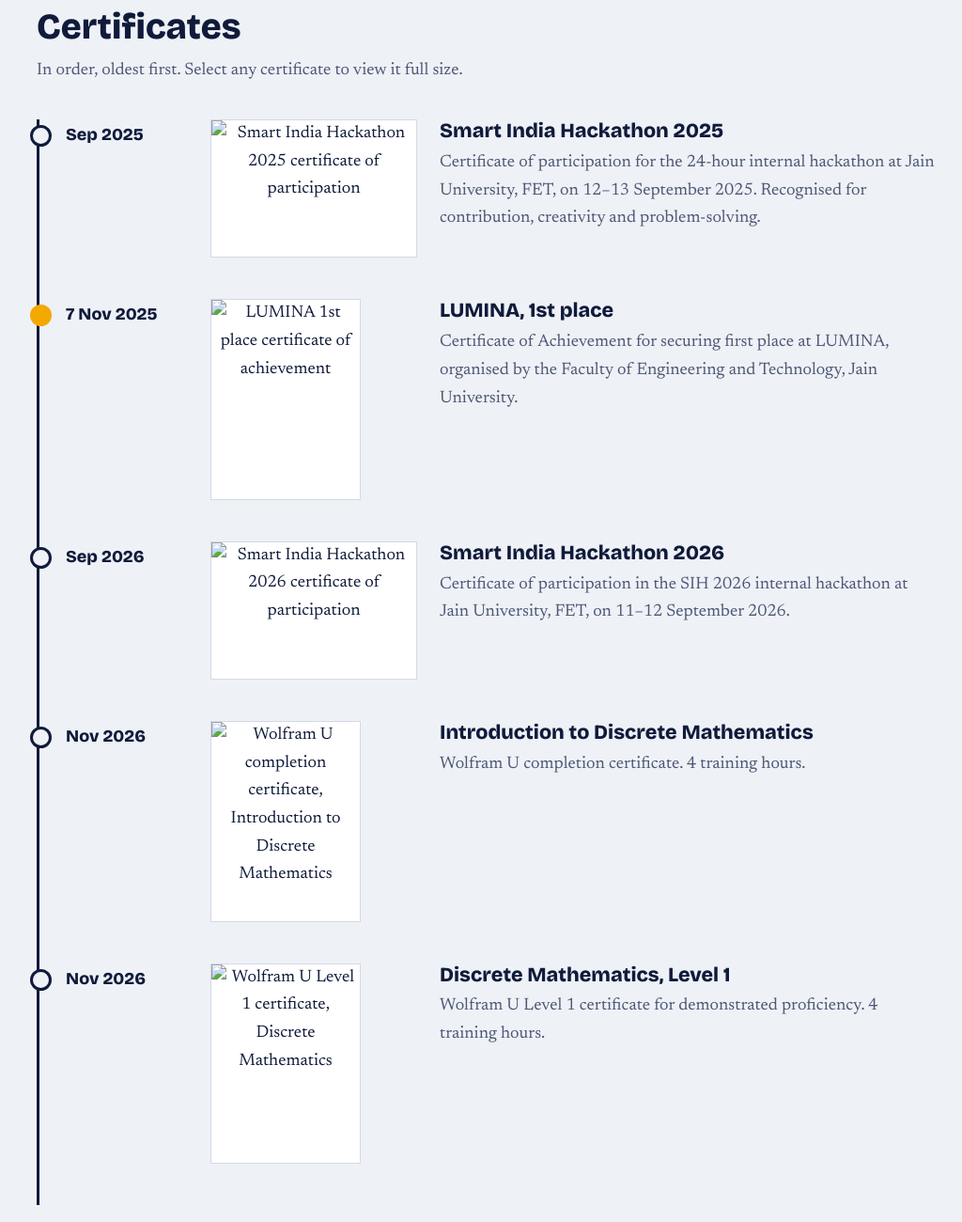
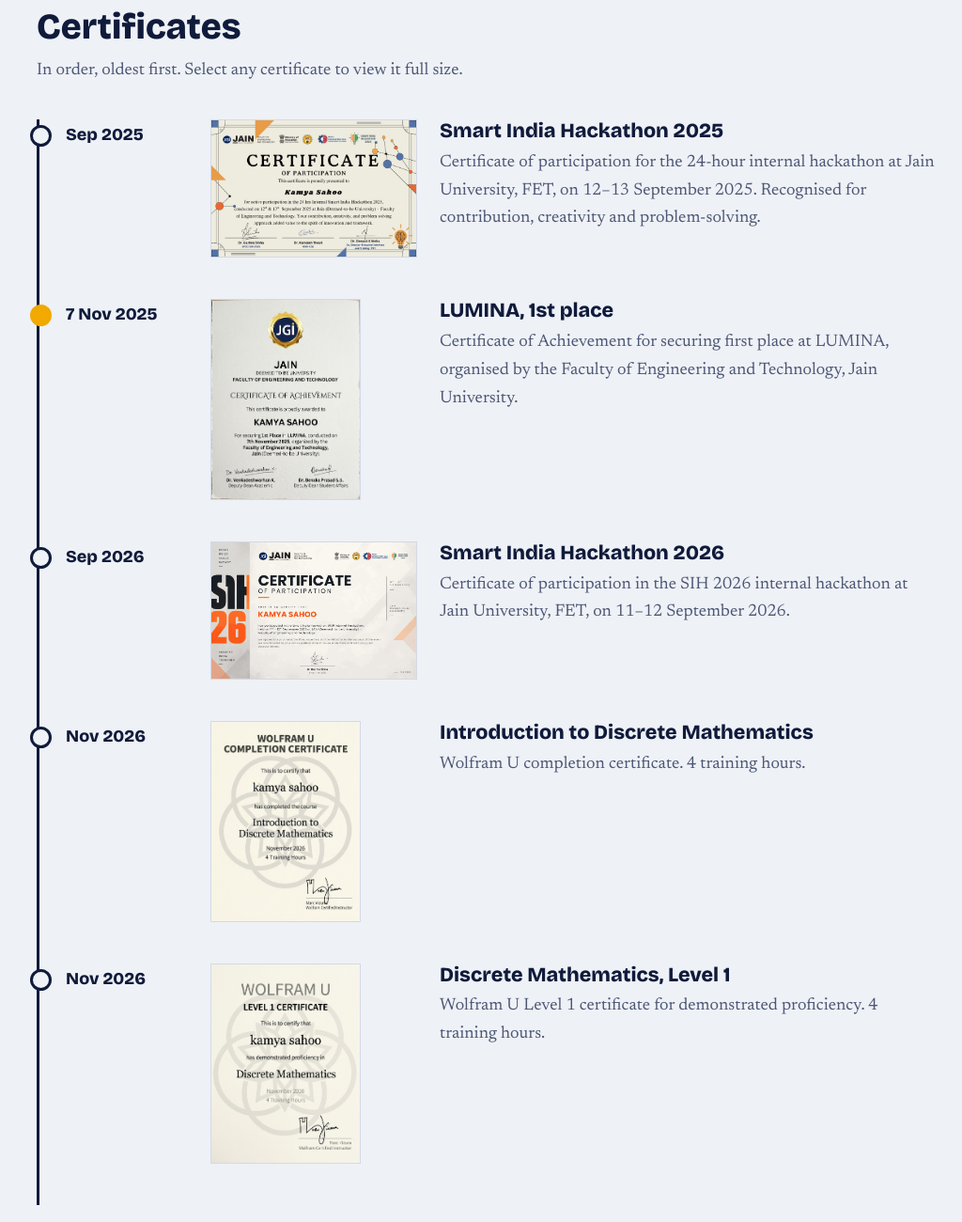
Before and after one commit to kamya-sahoo/kamya-portfolio, a plain HTML site: page index.html in a window 1280 px wide. Shown: the part 1120-2420 px from the top of the page at 94% size, without its empty margins (81-1105 px from the left). Drawn offline with nearby package versions, Linux system fonts and the light colour scheme.

Commit message:
Update image paths in index.html for certificates

```diff
--- a/index.html
+++ b/index.html
@@ -33,9 +33,9 @@
         <div class="cta"><a class="btn primary" href="#certificates">See the certificates</a><a class="btn"
             href="#contact">Contact me</a></div>
       </div>
-      <button class="hero-cert" data-full="assets/lumina-2025.png" data-title="LUMINA 2025, 1st Place"
+      <button class="hero-cert" data-full="lumina-2025.png" data-title="LUMINA 2025, 1st Place"
         aria-label="Open LUMINA 1st place certificate">
-        <img src="assets/lumina-2025.png"
+        <img src="lumina-2025.png"
           alt="Certificate of Achievement awarded to Kamya Sahoo for 1st place in LUMINA, 7 November 2025" width="765"
           height="1024">
         <span class="stamp">1st place</span>
@@ -66,8 +66,8 @@
       <ol class="timeline">
         <li>
           <time datetime="2025-09">Sep 2025</time>
-          <button class="thumb" data-full="assets/sih-2025.jpg" data-title="Smart India Hackathon 2025"><img
-              src="assets/sih-2025.jpg" alt="Smart India Hackathon 2025 certificate of participation" loading="lazy"
+          <button class="thumb" data-full="sih-2025.jpg" data-title="Smart India Hackathon 2025"><img
+              src="sih-2025.jpg" alt="Smart India Hackathon 2025 certificate of participation" loading="lazy"
               width="1280" height="853"></button>
           <div>
             <h3>Smart India Hackathon 2025</h3>
@@ -77,8 +77,8 @@
         </li>
         <li class="win">
           <time datetime="2025-11-07">7 Nov 2025</time>
-          <button class="thumb tall" data-full="assets/lumina-2025.png" data-title="LUMINA 2025, 1st Place"><img
-              src="assets/lumina-2025.png" alt="LUMINA 1st place certificate of achievement" loading="lazy" width="765"
+          <button class="thumb tall" data-full="lumina-2025.png" data-title="LUMINA 2025, 1st Place"><img
+              src="lumina-2025.png" alt="LUMINA 1st place certificate of achievement" loading="lazy" width="765"
               height="1024"></button>
           <div>
             <h3>LUMINA, 1st place</h3>
@@ -88,8 +88,8 @@
         </li>
         <li>
           <time datetime="2026-09">Sep 2026</time>
-          <button class="thumb" data-full="assets/sih-2026.jpg" data-title="Smart India Hackathon 2026"><img
-              src="assets/sih-2026.jpg" alt="Smart India Hackathon 2026 certificate of participation" loading="lazy"
+          <button class="thumb" data-full="sih-2026.jpg" data-title="Smart India Hackathon 2026"><img
+              src="sih-2026.jpg" alt="Smart India Hackathon 2026 certificate of participation" loading="lazy"
               width="1599" height="1066"></button>
           <div>
             <h3>Smart India Hackathon 2026</h3>
@@ -99,8 +99,8 @@
         </li>
         <li>
           <time datetime="2026-11">Nov 2026</time>
-          <button class="thumb tall" data-full="assets/wolfram-completion.png"
-            data-title="Wolfram U, Introduction to Discrete Mathematics"><img src="assets/wolfram-completion.png"
+          <button class="thumb tall" data-full="wolfram-completion.png"
+            data-title="Wolfram U, Introduction to Discrete Mathematics"><img src="wolfram-completion.png"
               alt="Wolfram U completion certificate, Introduction to Discrete Mathematics" loading="lazy" width="765"
               height="1024"></button>
           <div>
@@ -110,8 +110,8 @@
         </li>
         <li>
           <time datetime="2026-11">Nov 2026</time>
-          <button class="thumb tall" data-full="assets/wolfram-level1.jpg"
-            data-title="Wolfram U, Discrete Mathematics Level 1"><img src="assets/wolfram-level1.jpg"
+          <button class="thumb tall" data-full="wolfram-level1.jpg"
+            data-title="Wolfram U, Discrete Mathematics Level 1"><img src="wolfram-level1.jpg"
               alt="Wolfram U Level 1 certificate, Discrete Mathematics" loading="lazy" width="765"
               height="1024"></button>
           <div>
```
